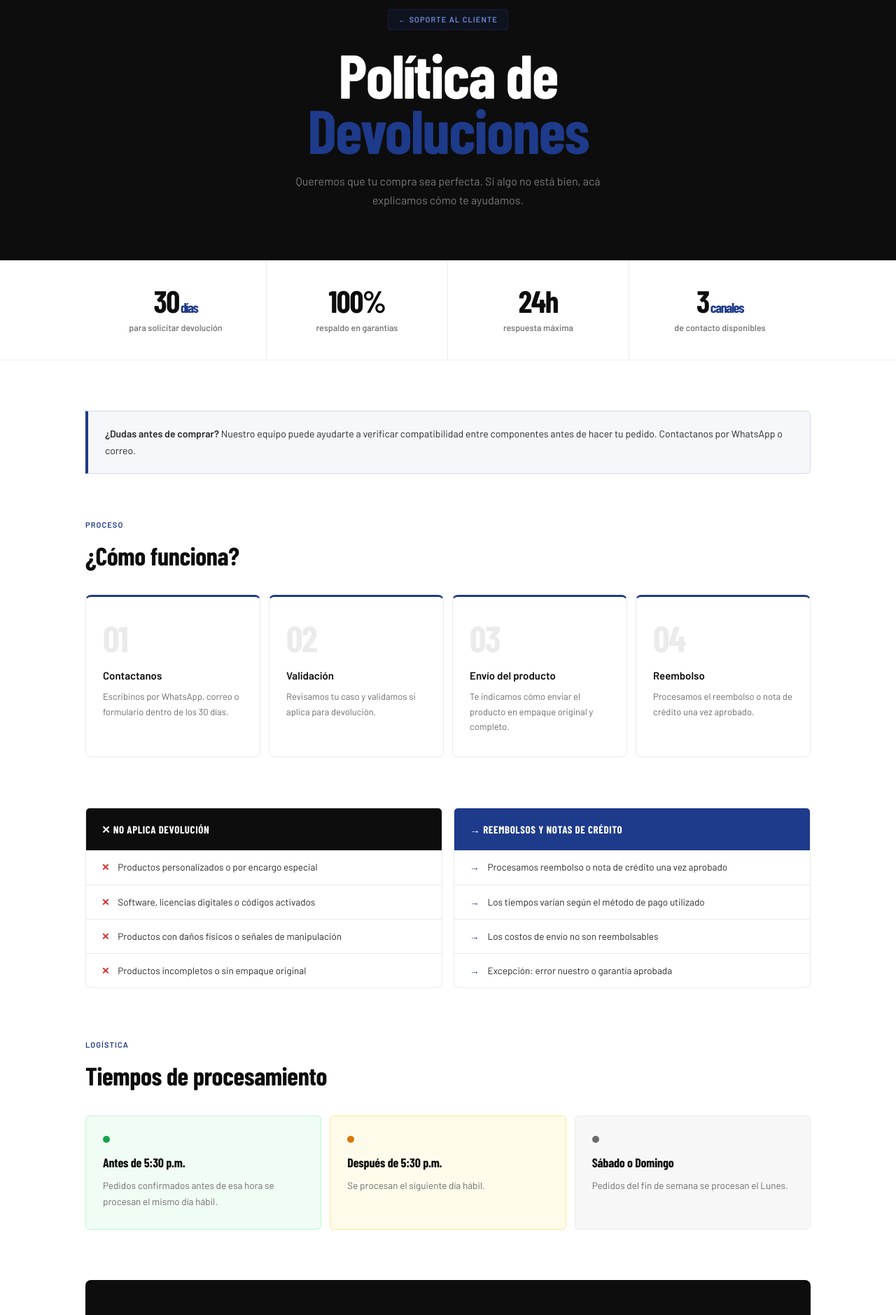
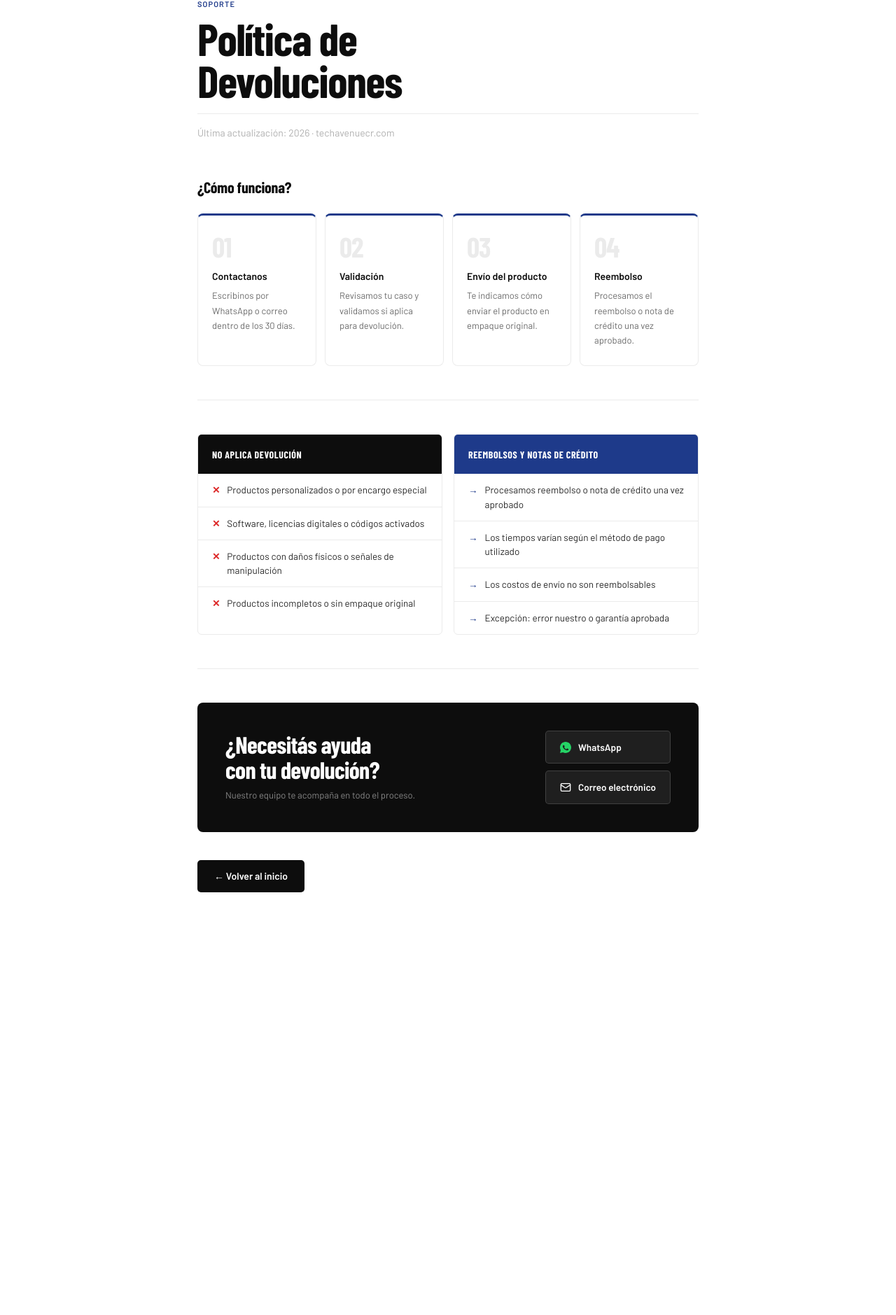
Before and after one commit to weswurld1/techavenue, a Next.js app: page /politica-devoluciones in a window 1280 px wide. Shown: the part 170-2049 px from the top of the page at 70% size. After the commit the page ends 1541 px from the top, so only its background shows below. Built offline with nearby package versions, Linux system fonts and the light colour scheme; a web font is replaced by a local one.

Commit message:
admin-panel

```diff
--- a/app/politica-devoluciones/page.jsx
+++ b/app/politica-devoluciones/page.jsx
@@ -1,257 +1,110 @@
 export default function PoliticaDevolucionesPage() {
   return (
-    <>
-      {/* ── HERO ── */}
-      <div style={{
-        background: '#0d0d0d',
-        padding: '80px 32px 72px',
-        textAlign: 'center',
-        borderBottom: '1px solid #1a1a1a',
-      }}>
-        <span style={{
-          display: 'inline-block',
-          background: 'rgba(30,58,138,0.15)',
-          border: '1px solid rgba(30,58,138,0.3)',
-          borderRadius: 4,
-          padding: '5px 14px',
-          fontSize: 11,
-          fontWeight: 700,
-          letterSpacing: '0.1em',
-          textTransform: 'uppercase',
-          color: '#6B8FD4',
-          marginBottom: 24,
-        }}>
-          ← Soporte al cliente
-        </span>
-        <h1 style={{
-          fontFamily: 'var(--font-display)',
-          fontWeight: 800,
-          fontSize: 'clamp(48px, 7vw, 88px)',
-          lineHeight: 0.9,
-          color: '#ffffff',
-          letterSpacing: '-0.02em',
-          marginBottom: 20,
-        }}>
-          Política de<br />
-          <span style={{ color: '#1E3A8A' }}>Devoluciones</span>
+    <div style={{ maxWidth: 780, margin: '0 auto', padding: '64px 32px 96px' }}>
+
+      <div style={{ marginBottom: 48 }}>
+        <div style={{ fontSize: 11, fontWeight: 700, letterSpacing: '0.1em', textTransform: 'uppercase', color: '#1E3A8A', marginBottom: 10 }}>Soporte</div>
+        <h1 style={{ fontFamily: 'var(--font-display)', fontWeight: 800, fontSize: 'clamp(40px, 6vw, 64px)', lineHeight: 0.95, color: 'var(--black)', letterSpacing: '-0.02em', marginBottom: 16 }}>
+          Política de<br />Devoluciones
         </h1>
-        <p style={{
-          fontSize: 16,
-          color: 'rgba(255,255,255,0.45)',
-          maxWidth: 480,
-          margin: '0 auto',
-          lineHeight: 1.7,
-        }}>
-          Queremos que tu compra sea perfecta. Si algo no está bien, acá explicamos cómo te ayudamos.
+        <p style={{ fontSize: 14, color: 'var(--gray-400)', borderTop: '1px solid var(--gray-200)', paddingTop: 16, marginTop: 16 }}>
+          Última actualización: 2026 · techavenuecr.com
         </p>
       </div>
 
-      {/* ── STATS ROW ── */}
-      <div style={{ borderBottom: '1px solid var(--gray-200)' }}>
-        <div style={{
-          maxWidth: 1100,
-          margin: '0 auto',
-          padding: '0 32px',
-          display: 'grid',
-          gridTemplateColumns: 'repeat(4, 1fr)',
-        }}>
+      {/* Proceso */}
+      <div style={{ marginBottom: 48, paddingBottom: 48, borderBottom: '1px solid var(--gray-200)' }}>
+        <h2 style={{ fontFamily: 'var(--font-display)', fontWeight: 700, fontSize: 22, color: 'var(--black)', letterSpacing: '-0.01em', marginBottom: 20 }}>
+          ¿Cómo funciona?
+        </h2>
+        <div style={{ display: 'grid', gridTemplateColumns: 'repeat(auto-fit, minmax(160px, 1fr))', gap: 12 }}>
           {[
-            { num: '30',   unit: 'días',    label: 'para solicitar devolución' },
-            { num: '100%', unit: '',         label: 'respaldo en garantías' },
-            { num: '24h',  unit: '',         label: 'respuesta máxima' },
-            { num: '3',    unit: 'canales',  label: 'de contacto disponibles' },
-          ].map((s, i) => (
-            <div key={i} style={{
-              padding: '36px 24px',
-              borderRight: i < 3 ? '1px solid var(--gray-200)' : 'none',
-              textAlign: 'center',
-            }}>
-              <div style={{
-                fontFamily: 'var(--font-display)',
-                fontWeight: 800,
-                fontSize: 44,
-                color: 'var(--black)',
-                lineHeight: 1,
-                letterSpacing: '-0.03em',
-              }}>
-                {s.num}
-                {s.unit && <span style={{ fontSize: 20, color: '#1E3A8A', marginLeft: 2 }}>{s.unit}</span>}
-              </div>
-              <div style={{ fontSize: 12.5, color: 'var(--gray-600)', marginTop: 6, fontWeight: 500 }}>
-                {s.label}
-              </div>
-            </div>
-          ))}
-        </div>
-      </div>
-
-      {/* ── MAIN CONTENT ── */}
-      <div style={{ maxWidth: 1100, margin: '0 auto', padding: '72px 32px' }}>
-
-        {/* INFO NOTE */}
-        <div style={{
-          background: 'rgba(30,58,138,0.04)',
-          border: '1px solid rgba(30,58,138,0.15)',
-          borderLeft: '4px solid #1E3A8A',
-          borderRadius: '0 6px 6px 0',
-          padding: '20px 24px',
-          marginBottom: 64,
-          display: 'flex',
-          gap: 16,
-          alignItems: 'flex-start',
-        }}>
-          <p style={{ fontSize: 14, color: '#2a2a2a', lineHeight: 1.7, margin: 0 }}>
-            <strong>¿Dudas antes de comprar?</strong> Nuestro equipo puede ayudarte a verificar compatibilidad entre componentes antes de hacer tu pedido. Contactanos por WhatsApp o correo.
-          </p>
-        </div>
-
-        {/* PROCESO */}
-        <div style={{ marginBottom: 72 }}>
-         <div style={{ fontSize: 11, fontWeight: 700, letterSpacing: '0.1em', textTransform: 'uppercase', color: '#1E3A8A', marginBottom: 6 }}>Proceso</div>
-         <div style={{ fontFamily: 'var(--font-display)', fontWeight: 700, fontSize: 'clamp(26px, 3vw, 36px)', color: 'var(--black)', letterSpacing: '-0.01em', marginBottom: 28 }}>¿Cómo funciona?</div>
-         <div style={{ display: 'grid', gridTemplateColumns: 'repeat(4, 1fr)', gap: 12 }}>
-         {[
-           { n: '01', t: 'Contactanos',       d: 'Escribinos por WhatsApp, correo o formulario dentro de los 30 días.' },
+            { n: '01', t: 'Contactanos',       d: 'Escribinos por WhatsApp o correo dentro de los 30 días.' },
             { n: '02', t: 'Validación',         d: 'Revisamos tu caso y validamos si aplica para devolución.' },
-           { n: '03', t: 'Envío del producto', d: 'Te indicamos cómo enviar el producto en empaque original y completo.' },
+            { n: '03', t: 'Envío del producto', d: 'Te indicamos cómo enviar el producto en empaque original.' },
             { n: '04', t: 'Reembolso',          d: 'Procesamos el reembolso o nota de crédito una vez aprobado.' },
-         ].map((p, i) => (
-      <div key={i} style={{
-        border: '1px solid var(--gray-200)',
-        borderRadius: 8,
-        padding: '32px 24px',
-        background: 'var(--white)',
-        position: 'relative',
-        borderTop: '3px solid #1E3A8A',
-      }}>
-        <div style={{
-          fontFamily: 'var(--font-display)',
-          fontWeight: 800,
-          fontSize: 52,
-          color: 'var(--gray-200)',
-          lineHeight: 1,
-          marginBottom: 16,
-          letterSpacing: '-0.03em',
-        }}>{p.n}</div>
-        <div style={{ fontSize: 15, fontWeight: 700, color: 'var(--black)', marginBottom: 8 }}>{p.t}</div>
+          ].map((p) => (
+            <div key={p.n} style={{ border: '1px solid var(--gray-200)', borderTop: '3px solid #1E3A8A', borderRadius: 8, padding: '24px 20px', background: 'var(--white)' }}>
+              <div style={{ fontFamily: 'var(--font-display)', fontWeight: 800, fontSize: 40, color: 'var(--gray-200)', lineHeight: 1, marginBottom: 12, letterSpacing: '-0.03em' }}>{p.n}</div>
+              <div style={{ fontSize: 14, fontWeight: 700, color: 'var(--black)', marginBottom: 6 }}>{p.t}</div>
               <div style={{ fontSize: 13, color: 'var(--gray-600)', lineHeight: 1.65 }}>{p.d}</div>
             </div>
           ))}
         </div>
       </div>
 
-        {/* DOS COLUMNAS */}
-        <div style={{ display: 'grid', gridTemplateColumns: '1fr 1fr', gap: 16, marginBottom: 72 }}>
+      {/* No aplica / Reembolsos */}
+      <div style={{ display: 'grid', gridTemplateColumns: 'repeat(auto-fit, minmax(300px, 1fr))', gap: 16, marginBottom: 48, paddingBottom: 48, borderBottom: '1px solid var(--gray-200)' }}>
 
-          {/* No aplica */}
         <div style={{ border: '1px solid var(--gray-200)', borderRadius: 6, overflow: 'hidden' }}>
-            <div style={{ background: 'var(--black)', padding: '18px 22px', display: 'flex', alignItems: 'center', gap: 10 }}>
-              <span style={{ fontFamily: 'var(--font-display)', fontWeight: 700, fontSize: 15, color: '#fff', letterSpacing: '0.04em', textTransform: 'uppercase' }}>✕ No aplica devolución</span>
+          <div style={{ background: 'var(--black)', padding: '16px 20px' }}>
+            <span style={{ fontFamily: 'var(--font-display)', fontWeight: 700, fontSize: 14, color: '#fff', letterSpacing: '0.04em', textTransform: 'uppercase' }}>No aplica devolución</span>
           </div>
           {[
             'Productos personalizados o por encargo especial',
             'Software, licencias digitales o códigos activados',
             'Productos con daños físicos o señales de manipulación',
             'Productos incompletos o sin empaque original',
-            ].map((item, i) => (
-              <div key={i} style={{ padding: '14px 22px', borderBottom: i < 3 ? '1px solid var(--gray-200)' : 'none', display: 'flex', gap: 12, fontSize: 13.5, color: 'var(--gray-800)', lineHeight: 1.5 }}>
-                <span style={{ color: '#dc2626', fontWeight: 700, flexShrink: 0 }}>✕</span>
+          ].map((item, i, arr) => (
+            <div key={i} style={{ padding: '13px 20px', borderBottom: i < arr.length - 1 ? '1px solid var(--gray-200)' : 'none', display: 'flex', gap: 10, fontSize: 13.5, color: 'var(--gray-800)', lineHeight: 1.5 }}>
+              <span style={{ color: '#DC2626', fontWeight: 700, flexShrink: 0 }}>✕</span>
               {item}
             </div>
           ))}
         </div>
 
-          {/* Reembolsos */}
         <div style={{ border: '1px solid var(--gray-200)', borderRadius: 6, overflow: 'hidden' }}>
-            <div style={{ background: '#1E3A8A', padding: '18px 22px', display: 'flex', alignItems: 'center', gap: 10 }}>
-              <span style={{ fontFamily: 'var(--font-display)', fontWeight: 700, fontSize: 15, color: '#fff', letterSpacing: '0.04em', textTransform: 'uppercase' }}>→ Reembolsos y notas de crédito</span>
+          <div style={{ background: '#1E3A8A', padding: '16px 20px' }}>
+            <span style={{ fontFamily: 'var(--font-display)', fontWeight: 700, fontSize: 14, color: '#fff', letterSpacing: '0.04em', textTransform: 'uppercase' }}>Reembolsos y notas de crédito</span>
           </div>
           {[
             'Procesamos reembolso o nota de crédito una vez aprobado',
             'Los tiempos varían según el método de pago utilizado',
             'Los costos de envío no son reembolsables',
             'Excepción: error nuestro o garantía aprobada',
-            ].map((item, i) => (
-              <div key={i} style={{ padding: '14px 22px', borderBottom: i < 3 ? '1px solid var(--gray-200)' : 'none', display: 'flex', gap: 12, fontSize: 13.5, color: 'var(--gray-800)', lineHeight: 1.5 }}>
+          ].map((item, i, arr) => (
+            <div key={i} style={{ padding: '13px 20px', borderBottom: i < arr.length - 1 ? '1px solid var(--gray-200)' : 'none', display: 'flex', gap: 10, fontSize: 13.5, color: 'var(--gray-800)', lineHeight: 1.5 }}>
               <span style={{ color: '#1E3A8A', fontWeight: 700, flexShrink: 0 }}>→</span>
               {item}
             </div>
           ))}
         </div>
+
       </div>
 
-        {/* TIEMPOS */}
-        <div style={{ marginBottom: 72 }}>
-          <div style={{ fontSize: 11, fontWeight: 700, letterSpacing: '0.1em', textTransform: 'uppercase', color: '#1E3A8A', marginBottom: 6 }}>Logística</div>
-          <div style={{ fontFamily: 'var(--font-display)', fontWeight: 700, fontSize: 'clamp(26px, 3vw, 36px)', color: 'var(--black)', letterSpacing: '-0.01em', marginBottom: 28 }}>Tiempos de procesamiento</div>
-          <div style={{ display: 'grid', gridTemplateColumns: 'repeat(3, 1fr)', gap: 12 }}>
-            {[
-              { title: 'Antes de 5:30 p.m.',    desc: 'Pedidos confirmados antes de esa hora se procesan el mismo día hábil.',  dot: '#16a34a', bg: '#f0fdf4', border: '#bbf7d0' },
-              { title: 'Después de 5:30 p.m.',  desc: 'Se procesan el siguiente día hábil.',                                     dot: '#d97706', bg: '#fffbeb', border: '#fde68a' },
-              { title: 'Sábado o Domingo',       desc: 'Pedidos del fin de semana se procesan el Lunes.',                        dot: '#6b6b6b', bg: 'var(--gray-100)', border: 'var(--gray-200)' },
-            ].map((t, i) => (
-              <div key={i} style={{ background: t.bg, border: `1px solid ${t.border}`, borderRadius: 6, padding: '28px 24px' }}>
-                <div style={{ width: 10, height: 10, borderRadius: '50%', background: t.dot, marginBottom: 14 }} />
-                <div style={{ fontFamily: 'var(--font-display)', fontWeight: 700, fontSize: 18, color: 'var(--black)', marginBottom: 8, letterSpacing: '-0.01em' }}>{t.title}</div>
-                <div style={{ fontSize: 13.5, color: 'var(--gray-600)', lineHeight: 1.65 }}>{t.desc}</div>
+      {/* CTA */}
+      <div style={{ background: '#0d0d0d', borderRadius: 8, padding: '40px 40px', display: 'flex', gap: 40, alignItems: 'center', justifyContent: 'space-between', flexWrap: 'wrap' }}>
+        <div>
+          <div style={{ fontFamily: 'var(--font-display)', fontWeight: 800, fontSize: 'clamp(24px, 3vw, 34px)', color: '#fff', lineHeight: 1.05, letterSpacing: '-0.02em', marginBottom: 8 }}>
+            ¿Necesitás ayuda<br />con tu devolución?
           </div>
-            ))}
+          <p style={{ fontSize: 13, color: 'rgba(255,255,255,0.5)', margin: 0 }}>
+            Nuestro equipo te acompaña en todo el proceso.
+          </p>
+        </div>
+        <div style={{ display: 'flex', flexDirection: 'column', gap: 10, flexShrink: 0 }}>
+
+          <a href="https://wa.me/50663409795" target="_blank" rel="noreferrer" style={{ background: 'rgba(255,255,255,0.08)', border: '1px solid rgba(255,255,255,0.15)', borderRadius: 5, padding: '12px 20px', display: 'flex', alignItems: 'center', gap: 10, color: '#fff', fontSize: 13.5, fontWeight: 600, textDecoration: 'none', whiteSpace: 'nowrap' }}>
+            <svg width="16" height="16" viewBox="0 0 32 32" fill="#25D366">
+              <path d="M16 0C7.163 0 0 7.163 0 16c0 2.824.738 5.47 2.031 7.772L0 32l8.469-2.219A15.93 15.93 0 0 0 16 32c8.837 0 16-7.163 16-16S24.837 0 16 0zm8.32 22.72c-.347.977-2.025 1.867-2.773 1.936-.748.07-1.469.36-4.96-1.036-4.208-1.666-6.896-5.936-7.104-6.208-.208-.272-1.664-2.213-1.664-4.224 0-2.01 1.053-3.002 1.427-3.413.373-.41.813-.513 1.083-.513.27 0 .54.003.776.014.25.012.585-.095.916.699.347.824 1.179 2.84 1.283 3.047.104.207.174.45.035.726-.139.275-.208.446-.416.687-.207.24-.437.537-.624.721-.208.204-.424.424-.183.833.241.41 1.072 1.765 2.302 2.86 1.582 1.41 2.914 1.848 3.323 2.057.41.208.649.174.89-.104.24-.277.997-1.162 1.264-1.56.267-.4.534-.333.9-.2.366.133 2.338 1.102 2.738 1.302.4.2.665.3.765.467.1.167.1.958-.247 1.91z"/>
+            </svg>
+            WhatsApp
+          </a>
+
+          <a href="mailto:ventas@techavenuecr.com" style={{ background: 'rgba(255,255,255,0.08)', border: '1px solid rgba(255,255,255,0.15)', borderRadius: 5, padding: '12px 20px', display: 'flex', alignItems: 'center', gap: 10, color: '#fff', fontSize: 13.5, fontWeight: 600, textDecoration: 'none', whiteSpace: 'nowrap' }}>
+            <svg width="16" height="16" viewBox="0 0 24 24" fill="none" stroke="#fff" strokeWidth="2" strokeLinecap="round" strokeLinejoin="round">
+              <rect x="2" y="4" width="20" height="16" rx="2"/><path d="m22 7-8.97 5.7a1.94 1.94 0 0 1-2.06 0L2 7"/>
+            </svg>
+            Correo electrónico
+          </a>
+
         </div>
       </div>
 
-        {/* CONTACT CTA */}
-<div style={{
-  background: '#0d0d0d',
-  borderRadius: 8,
-  padding: '52px 48px',
-  display: 'grid',
-  gridTemplateColumns: '1fr auto',
-  gap: 40,
-  alignItems: 'center',
-}}>
-  <div>
-    <div style={{
-      fontFamily: 'var(--font-display)',
-      fontWeight: 800,
-      fontSize: 'clamp(28px, 3.5vw, 42px)',
-      color: '#ffffff',
-      lineHeight: 1,
-      letterSpacing: '-0.02em',
-      marginBottom: 12,
-    }}>
-      ¿Necesitás ayuda<br />con tu devolución?
-    </div>
-    <p style={{ fontSize: 14, color: 'rgba(255,255,255,0.6)', margin: 0 }}>
-      Nuestro equipo está disponible para acompañarte en todo el proceso.
-    </p>
-  </div>
-  <div style={{ display: 'flex', flexDirection: 'column', gap: 10, flexShrink: 0 }}>
-    {[
-      { label: '💬 WhatsApp',              href: 'https://wa.me/TUNUMERO' },
-      { label: '✉ Correo electrónico',     href: 'mailto:info@techavenue.com' },
-      { label: '📋 Formulario de contacto', href: '/contacto' },
-    ].map((c) => (
-      <a key={c.label} href={c.href} style={{
-        background: 'rgba(255,255,255,0.08)',
-        border: '1px solid rgba(255,255,255,0.15)',
-        borderRadius: 5,
-        padding: '12px 20px',
-        display: 'flex',
-        alignItems: 'center',
-        gap: 10,
-        color: '#ffffff',
-        fontSize: 13.5,
-        fontWeight: 600,
-        whiteSpace: 'nowrap',
-        textDecoration: 'none',
-      }}>
-        {c.label}
+      <a href="/" style={{ display: 'inline-flex', alignItems: 'center', gap: 8, background: 'var(--black)', color: 'var(--white)', padding: '12px 24px', borderRadius: 5, fontWeight: 600, fontSize: 14, textDecoration: 'none', marginTop: 40 }}>
+        ← Volver al inicio
       </a>
-    ))}
-  </div>
-</div>
 
     </div>
-    </>
   )
 }
```
Lines whose indentation alone changed are shown as unchanged.
